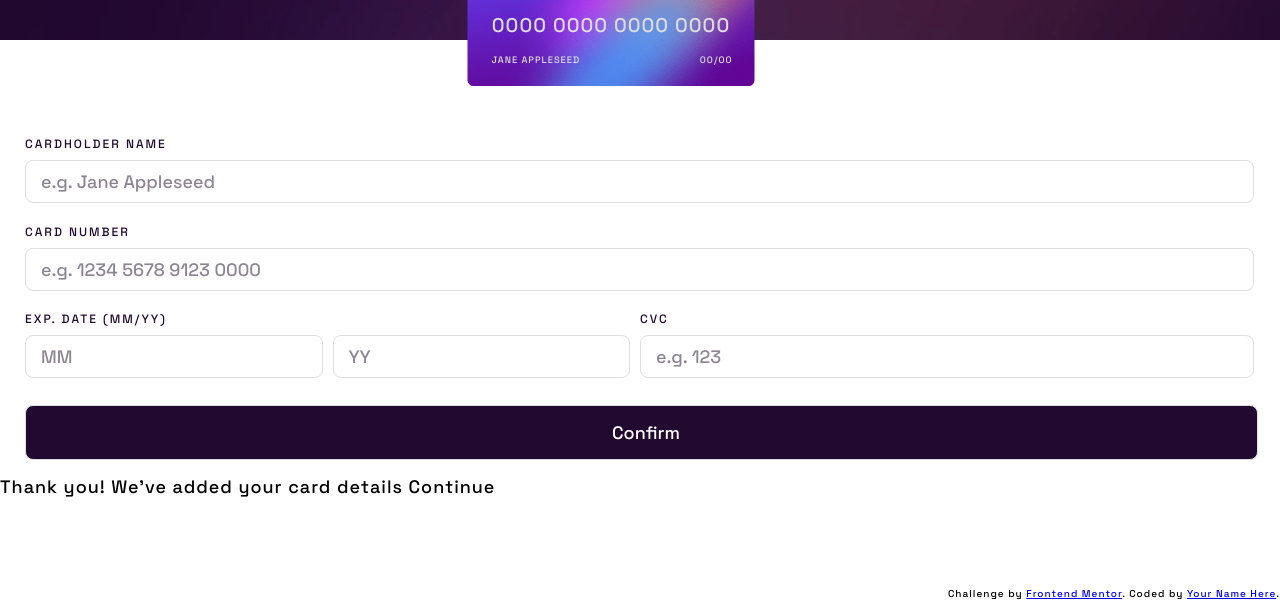
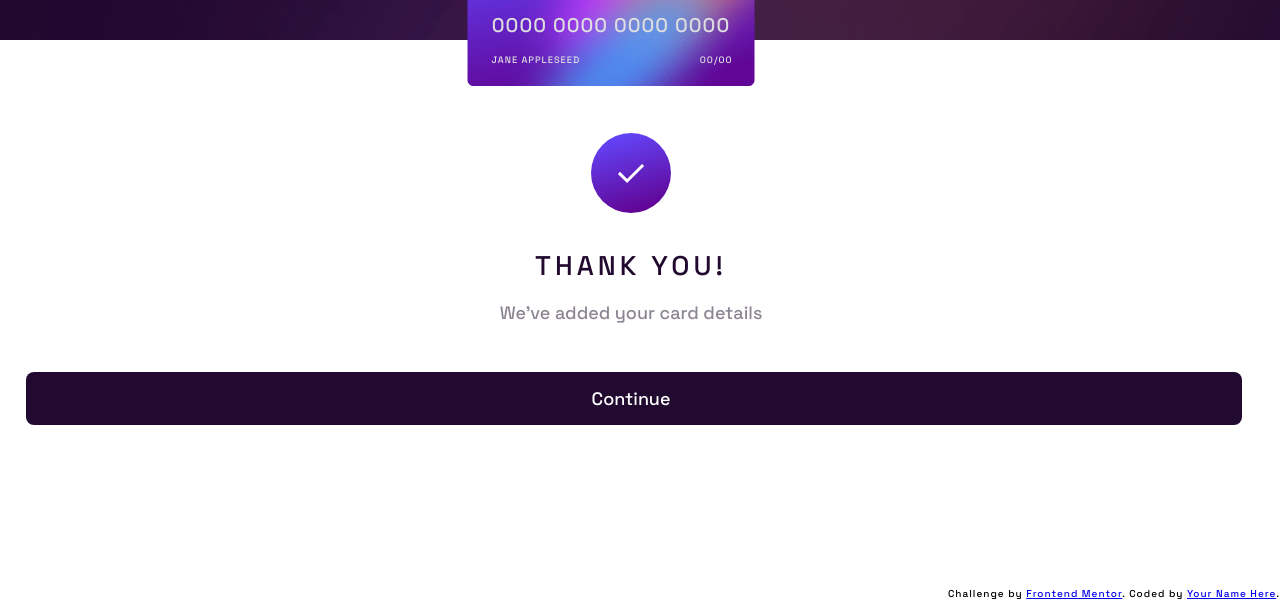
Before and after one commit to JunoField/fmj3-interactive-card-details-form, a plain HTML site: page index.html in a window 1280 px wide. Both pictures are taken after a click on the button "Confirm". Shown: the part 200-800 px from the top of the page. Drawn offline with Linux system fonts and the light colour scheme.

Commit message:
done elements on complete state, just need to fix widths and padding on main

```diff
--- a/cardUpdate.js
+++ b/cardUpdate.js
@@ -63,3 +63,10 @@ function updateCVC(){
     document.getElementById("cvc-input").value = cvc;
     updateCardImg("cvc");
 }
+
+
+
+function openCompleteState(){
+    document.getElementById("payment-form").classList.add("hidden");
+    document.getElementById("complete-state").classList.remove("hidden");
+}
--- a/index.html
+++ b/index.html
@@ -34,17 +34,17 @@
     </div>
   </div>
 
-  <form id="payment-form">
+  <form id="payment-form" class="payment-form">
     <label>Cardholder Name</label>
     <input id="name-input" type="text" placeholder="e.g. Jane Appleseed" oninput="updateName()" autocomplete="off">
-    <div class="error-msg-hidden" id="error-msg-name">Can't be blank</div>
+    <div class="error-msg hidden" id="error-msg-name">Can't be blank</div>
 
 
 
     <label>Card Number</label>
     <input id="number-input" type="tel" placeholder="e.g. 1234 5678 9123 0000" inputmode="numeric" oninput="updateCardNumber()" maxlength="19" autocomplete="off">
-    <div class="error-msg-hidden" id="error-msg-number-fmt">Wrong format, numbers only</div>
-    <div class="error-msg-hidden" id="error-msg-number-empty">Can't be blank</div>
+    <div class="error-msg hidden" id="error-msg-number-fmt">Wrong format, numbers only</div>
+    <div class="error-msg hidden" id="error-msg-number-empty">Can't be blank</div>
 
 
     <div id="date-cvc-input-row">
@@ -54,27 +54,30 @@
           <input id="expiry-month-input" type="tel" placeholder="MM" oninput="updateExpiryMonth()" inputmode="numeric" maxlength="2" autocomplete="off">
           <input id="expiry-year-input" type="tel" placeholder="YY" oninput="updateExpiryYear()" inputmode="numeric" maxlength="2" autocomplete="off">
         </div>
-        <div class="error-msg-hidden" id="error-msg-date">Can't be blank</div>
+        <div class="error-msg hidden" id="error-msg-date">Can't be blank</div>
       </div>
 
       <div id="cvc-input-section">
         <label>CVC</label>
         <input id="cvc-input" type="text" placeholder="e.g. 123" oninput="updateCVC()" maxlength="3" autocomplete="off">
-        <div class="error-msg-hidden" id="error-msg-cvc">Can't be blank</div>
+        <div class="error-msg hidden" id="error-msg-cvc">Can't be blank</div>
       </div>
     </div>
 
-    <input type="button" value="Confirm" id="confirm-button">
+    <input type="button" class="button" value="Confirm" id="confirm-button" onclick="openCompleteState()">
   </form>
 
 
 
 
-  <!-- Completed state start -->
+  <!-- Complete state start -->
+  <main id="complete-state" class="complete-state hidden">
+    <img src="./images/icon-complete.svg">
 
-  Thank you!
-  We've added your card details
-  Continue
+    <h1 id="thank-you-heading">Thank you!</h1>
+    <p id="thank-you-text">We've added your card details</p>
+    <input type="button" class="button" value="Continue" id="continue-button">
+  </main>
 
   <footer id="attribution">
     Challenge by <a href="https://www.frontendmentor.io?ref=challenge" target="_blank">Frontend Mentor</a>.
--- a/style.css
+++ b/style.css
@@ -120,8 +120,7 @@ body{
 }
 
 
-
-#payment-form{
+.payment-form{
     margin: 90px 45px auto 25px;
     box-sizing: border-box;
     display: block;
@@ -138,7 +137,7 @@ body{
     margin-bottom: 8px;
 }
 
-#payment-form input{
+input{
     width: 100%;
     height: 39px;
     border-radius: 8px;
@@ -179,28 +178,32 @@ body{
     margin-left: 10px;
 }
 
-#confirm-button{
+.button{
     box-sizing: content-box;
     display: inline-block;
-    margin-top: 12px;
-
     background-color: var(--veryDarkViolet);
     color: var(--white);
     min-height: 51px;
+    border: none;
+    padding-left: 0px;
 }
 
-#confirm-button:hover{
+.button:hover{
     border: 2px solid var(--veryDarkViolet);
     color: var(--veryDarkViolet);
     background-color: var(--white);
     cursor: pointer;
 }
 
-.error-msg-hidden{
-    display: none;
+#confirm-button{
+    margin-top: 12px;
 }
 
-.error-msg-visible{
+.hidden{
+    display: none !important;
+}
+
+.error-msg{
     color: var(--errorRed);
     margin: -10px auto 20px 5px;
     font-family:Arial, Helvetica, sans-serif;
@@ -214,6 +217,38 @@ body{
     border: 2px solid var(--errorRed);
 }
 
+#complete-state{
+    text-align: center;
+    display: block;
+    box-sizing: border-box;
+    margin: 93px 44px auto 26px;
+    letter-spacing: 2px;
+
+}
+
+#thank-you-heading{
+    margin-top: 30px;
+
+    text-transform: uppercase;
+    font-size: 1.5em;
+    letter-spacing: 0.15em;
+    font-weight: 400;
+    color: var(--veryDarkViolet);
+}
+
+#thank-you-text{
+    color: var(--darkGrayishViolet);
+    letter-spacing: 0px;
+
+}
+
+#continue-button{
+    margin-top: 30px;
+
+}
+
+
+
 
 
 
```
